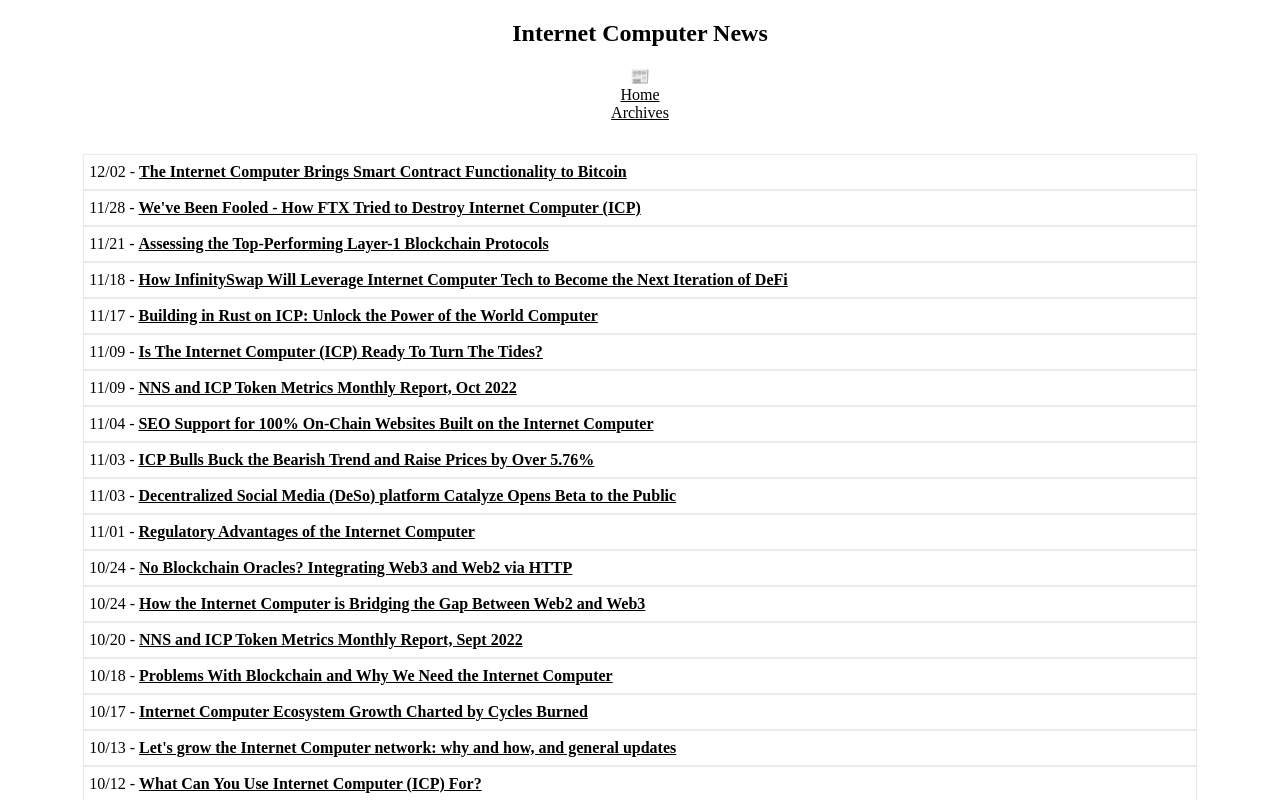
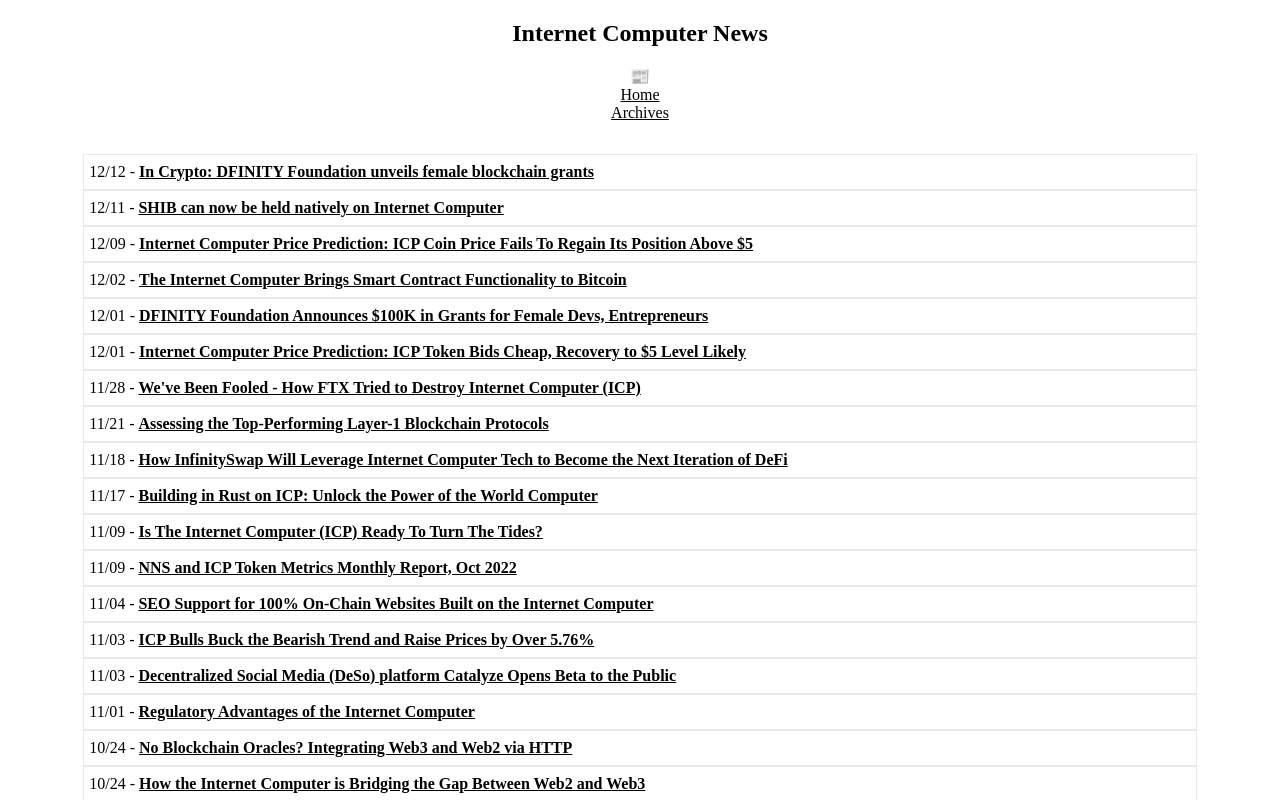
Before and after one commit to rjlucasm/ictoday, a Next.js app: page /news/2022 in a window 1280 px wide. Shown: the top 800 px of the page. Built offline with nearby package versions, Linux system fonts and the light colour scheme.

Commit message:
News 12/12

```diff
--- a/pages/news/2022.js
+++ b/pages/news/2022.js
@@ -19,8 +19,23 @@ export default function News22() {
             <Link href="/archive"><a style={{ color: 'inherit' }}>Archives</a></Link>
 
             <div className="pagesgrid">
+            <div className="pagescard">12/12 -&nbsp;
+                <a href="https://businesscloud.co.uk/news/in-crypto-dfinity-foundation-unveils-female-blockchain-grants/" target="_blank" rel="noopener noreferrer">In Crypto: DFINITY Foundation unveils female blockchain grants</a>
+            </div>
+            <div className="pagescard">12/11 -&nbsp;
+                <a href="https://www.thecoinrepublic.com/2022/12/11/shib-can-now-be-held-natively-on-internet-computer/" target="_blank" rel="noopener noreferrer">SHIB can now be held natively on Internet Computer</a>
+            </div>
+            <div className="pagescard">12/09 -&nbsp;
+                <a href="https://www.thecoinrepublic.com/2022/12/09/internet-computer-price-predictionicp-coin-price-fails-to-regain-its-position-above-5/" target="_blank" rel="noopener noreferrer">Internet Computer Price Prediction: ICP Coin Price Fails To Regain Its Position Above $5</a>
+            </div>
             <div className="pagescard">12/02 -&nbsp;
                 <a href="https://coinbold.io/the-internet-computer-ic-brings-smart-contract-functionality-to-bitcoin/" target="_blank" rel="noopener noreferrer">The Internet Computer Brings Smart Contract Functionality to Bitcoin</a>
+            </div>
+            <div className="pagescard">12/01 -&nbsp;
+                <a href="https://www.crowdfundinsider.com/2022/12/199344-dfinity-foundation-announces-100k-in-grants-for-female-devs-entrepreneurs/" target="_blank" rel="noopener noreferrer">DFINITY Foundation Announces $100K in Grants for Female Devs, Entrepreneurs</a>
+            </div>
+            <div className="pagescard">12/01 -&nbsp;
+                <a href="https://www.thecoinrepublic.com/2022/12/01/internet-computer-price-prediction-icp-token-bids-cheap-recovery-to-5-level-likely/" target="_blank" rel="noopener noreferrer">Internet Computer Price Prediction: ICP Token Bids Cheap, Recovery to $5 Level Likely</a>
             </div>
             <div className="pagescard">11/28 -&nbsp;
                 <a href="https://www.publish0x.com/johnwege/we-ve-been-fooled-how-ftx-tried-to-destroy-internet-computer-xnnyjqr" target="_blank" rel="noopener noreferrer">We&apos;ve Been Fooled - How FTX Tried to Destroy Internet Computer (ICP)</a>
```
